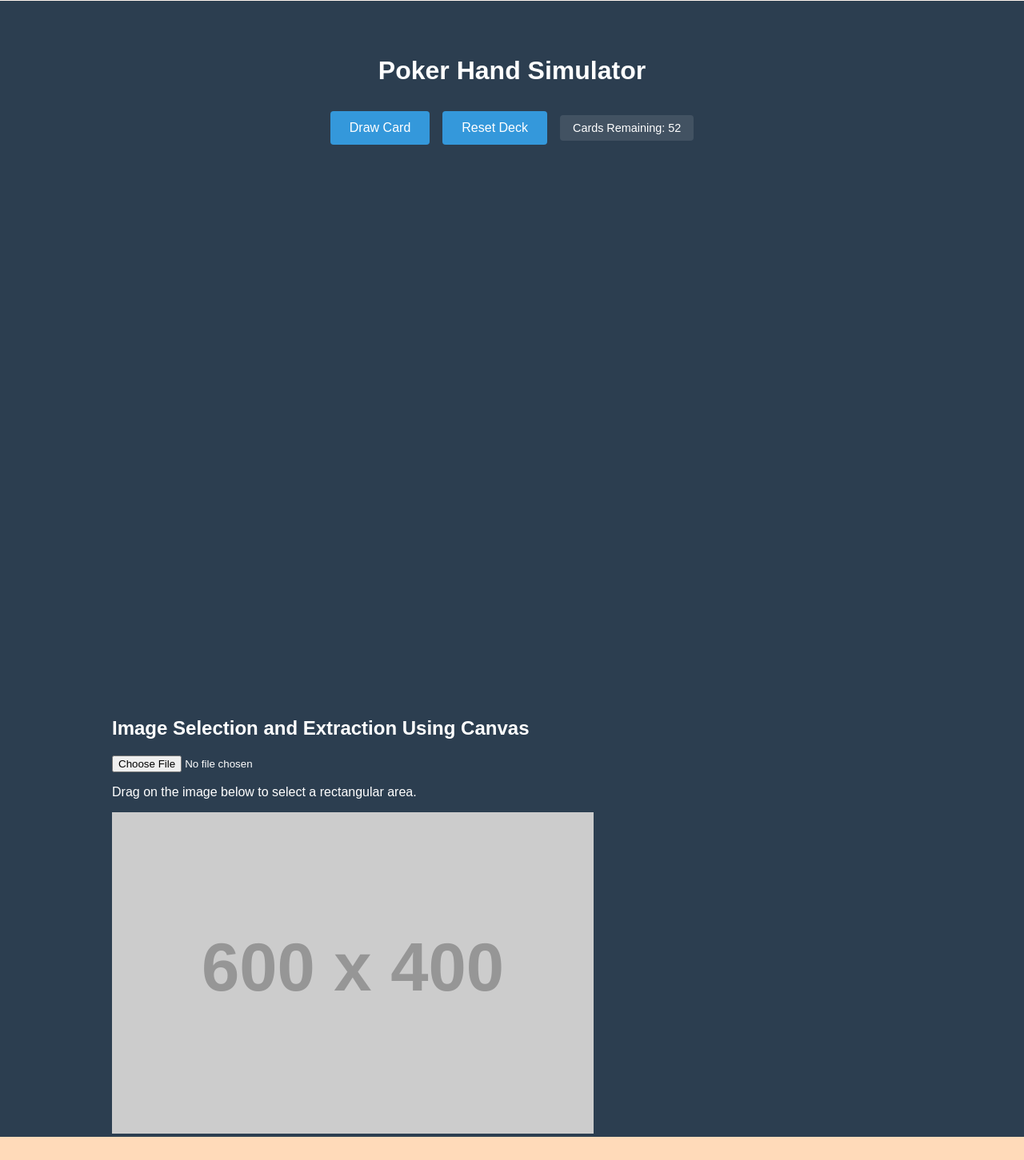
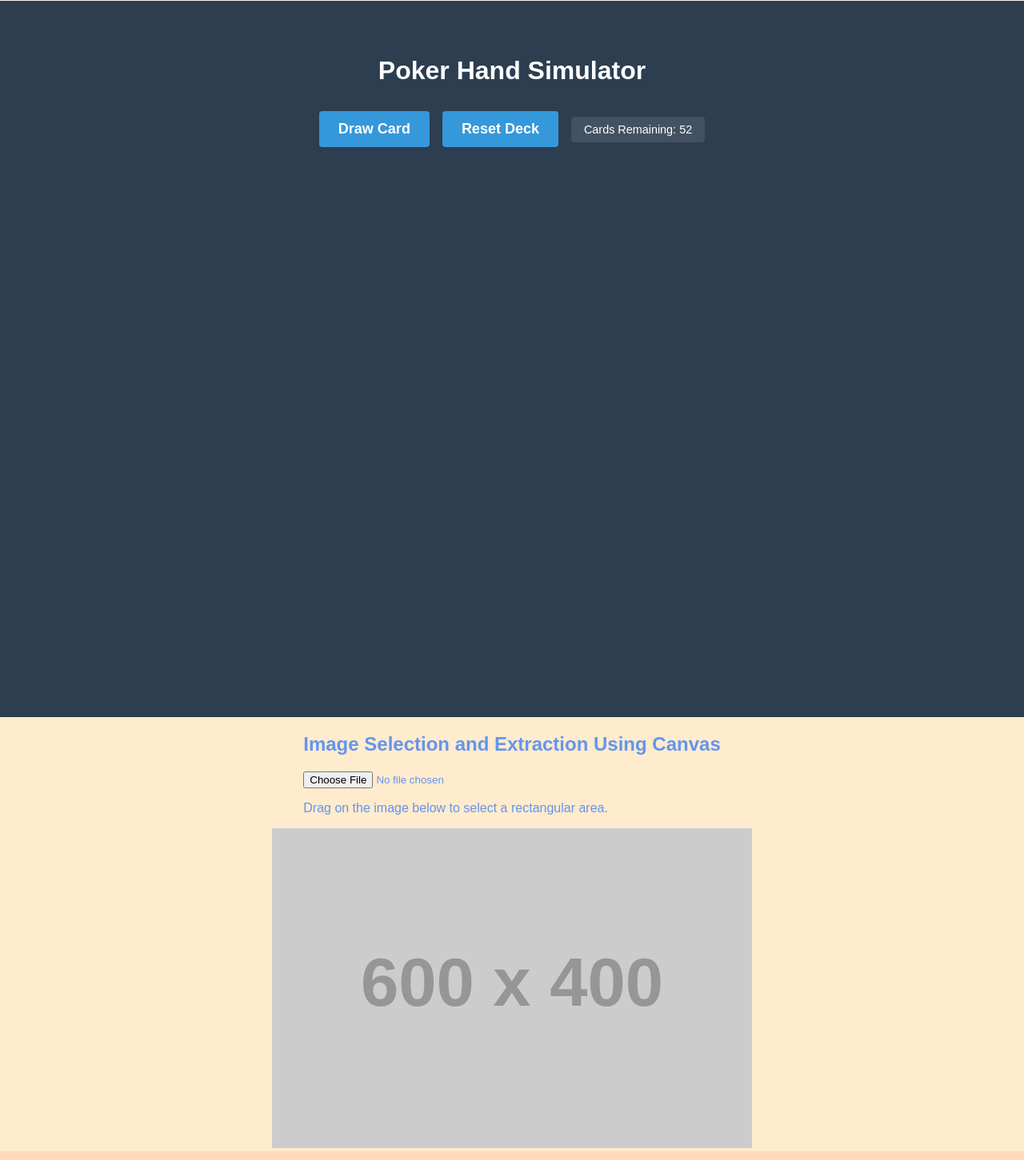
Before and after one commit to Deepaksingam/Porfolio, a React (Create React App) app: page /homeScreen in a window 1280 px wide. Shown: the part 840-2291 px from the top of the page at 80% size. Built offline with nearby package versions, Linux system fonts and the light colour scheme.

Commit message:
final changes

```diff
--- a/src/App.js
+++ b/src/App.js
@@ -1,32 +1,23 @@
 import React, { Suspense, lazy } from "react";
 import "./App.css";
-import {BrowserRouter as Router, Routes, Route, Navigate } from "react-router-dom";
-import HomeScreen from "./Pages/HomeScreen";
-import Blog from "./Pages/Blog";
-import CardGame from "./Pages/CardGame";
-import ImageExtraction from "./Pages/ImageExtraction";
+import { Routes, Route, Navigate } from "react-router-dom";
 import Navbar from "./Components/Navbar";
 import Footer from "./Components/Footer";
 import Loader from "./Components/Loader";
 function App() {
+  const Home = lazy(() => import("../src/Pages/HomeScreen"));
+
   return (
     <>
-      <Navbar/>
+      <Navbar />
       <Suspense fallback={<Loader />}>
-
-    <Routes>
-      <Route path="/" element={<Navigate to="/homeScreen" />} />
-      <Route path="/homeScreen" element={<HomeScreen />} />
-      <Route path="/cardGame" element={<CardGame />} />
-      <Route path="/imageExtraction" element={<ImageExtraction />} />
-      <Route path="/blog" element={<Blog />} />
-    </Routes>
-    </Suspense>
-
-          <Footer/>
-
+        <Routes>
+          <Route path="/" element={<Navigate to="/homeScreen" />} />
+          <Route path="/homeScreen" element={<Home />} />
+        </Routes>
+      </Suspense>
+      <Footer />
     </>
-
   );
 }
 
--- a/src/Pages/CardGame/index.css
+++ b/src/Pages/CardGame/index.css
@@ -166,3 +166,9 @@ button:disabled {
     min-height: 250px;
   }
 }
+
+.buttonCard{
+  font-family: fantasy;
+  font-weight: 600;
+  font-size: 18px;
+}
--- a/src/Pages/CardGame/index.js
+++ b/src/Pages/CardGame/index.js
@@ -70,10 +70,10 @@ export default function CardGame() {
       <h1>Poker Hand Simulator</h1>
 
       <div className="controls">
-        <button onClick={drawCard} disabled={deck.length === 45}>
+        <button onClick={drawCard} disabled={deck.length === 45} className='buttonCard'>
           Draw Card
         </button>
-        <button onClick={resetDeck}>Reset Deck</button>
+        <button onClick={resetDeck} className='buttonCard'>Reset Deck</button>
         <div className="counter">Cards Remaining: {deck.length}</div>
       </div>
 
--- a/src/Pages/ImageExtraction/index.css
+++ b/src/Pages/ImageExtraction/index.css
@@ -1,20 +1,28 @@
-.sectionBox
-{
-    max-width: 1000px;
-    margin: auto;
-    font-family: fantasy;
+.sectionBox {
+  max-width: "100%";
+  margin: auto;
+  font-family: fantasy;
+  background-color: blanchedalmond;
+  color: cornflowerblue;
 }
-
-.canvasBox
-{
-    border: '1px solid #ccc';
-    cursor: 'crosshair';
-    max-width: '100%' ;
+.pageAlignment {
+  display: flex;
+  flex-direction: column;
+  align-items: center;
 }
-.croppedImageBox{
-    margin: 20px 0 20px 0;
-    padding: 20px 0 20px 0;
+.canvasBox {
+  border: "1px solid #ccc";
+  cursor: "crosshair";
+  max-width: "100%";
 }
-.croppedImage{
-    border: '1px solid #ccc'; max-width: '100%' ;
+.croppedImageBox {
+  margin: 20px 0 20px 0;
+  padding: 20px 0 20px 0;
+  display: flex;
+  flex-direction: column;
+  align-items: center;
 }
+.croppedImage {
+  border: "1px solid #ccc";
+  max-width: "100%";
+}
--- a/src/Pages/ImageExtraction/index.jsx
+++ b/src/Pages/ImageExtraction/index.jsx
@@ -1,10 +1,10 @@
-import React, { useRef, useState, useEffect } from 'react';
+import React, { useRef, useState, useEffect } from "react";
 import "./index.css";
-const DEFAULT_IMAGE = 'https://via.placeholder.com/600x400.png?text=Default+Image';
+const DEFAULT_IMAGE =
+  "https://via.placeholder.com/600x400.png?text=Default+Image";
 
 export default function ImageExtraction() {
   const canvasRef = useRef(null);
-  const selectionCanvasRef = useRef(null);
   const imgRef = useRef(new Image());
 
   const [imageSrc, setImageSrc] = useState(DEFAULT_IMAGE);
@@ -17,7 +17,7 @@ export default function ImageExtraction() {
   // Load image and draw on canvas whenever imageSrc changes
   useEffect(() => {
     const canvas = canvasRef.current;
-    const ctx = canvas.getContext('2d');
+    const ctx = canvas.getContext("2d");
     const img = imgRef.current;
 
     img.onload = () => {
@@ -37,7 +37,7 @@ export default function ImageExtraction() {
   useEffect(() => {
     if (!selection) return;
     const canvas = canvasRef.current;
-    const ctx = canvas.getContext('2d');
+    const ctx = canvas.getContext("2d");
     const img = imgRef.current;
 
     // Redraw image first
@@ -45,9 +45,9 @@ export default function ImageExtraction() {
     ctx.drawImage(img, 0, 0);
 
     // Draw semi-transparent selection rectangle
-    ctx.strokeStyle = 'red';
+    ctx.strokeStyle = "red";
     ctx.lineWidth = 2;
-    ctx.fillStyle = 'rgba(255, 0, 0, 0.3)';
+    ctx.fillStyle = "transparent";
     ctx.strokeRect(selection.x, selection.y, selection.width, selection.height);
     ctx.fillRect(selection.x, selection.y, selection.width, selection.height);
   }, [selection]);
@@ -92,8 +92,8 @@ export default function ImageExtraction() {
 
     // Extract selected portion
     const canvas = canvasRef.current;
-    const tempCanvas = document.createElement('canvas');
-    const tempCtx = tempCanvas.getContext('2d');
+    const tempCanvas = document.createElement("canvas");
+    const tempCtx = tempCanvas.getContext("2d");
 
     tempCanvas.width = selection.width;
     tempCanvas.height = selection.height;
@@ -129,30 +129,34 @@ export default function ImageExtraction() {
   };
 
   return (
-    <div className='sectionBox'>
+    <div className="sectionBox">
+      <div className="pageAlignment">
+        <div>
           <h2>Image Selection and Extraction Using Canvas</h2>
-
           <input type="file" accept="image/*" onChange={handleFileChange} />
           <p>Drag on the image below to select a rectangular area.</p>
-
+        </div>
+        <div>
           <canvas
             ref={canvasRef}
-        style={{ border: '1px solid #ccc', cursor: 'crosshair', maxWidth: '100%' }}
+            className="canvasBox"
             onMouseDown={handleMouseDown}
             onMouseMove={handleMouseMove}
             onMouseUp={handleMouseUp}
           />
 
           {croppedDataUrl && (
-        <div style={{ marginTop: 20 }}>
+            <div className="croppedImageBox">
               <h3>Cropped Image:</h3>
               <img
                 src={croppedDataUrl}
                 alt="Cropped selection"
-            style={{ border: '1px solid #ccc', maxWidth: '100%' }}
+                className="croppedImage"
               />
             </div>
           )}
         </div>
+      </div>
+    </div>
   );
 }
```
Lines whose indentation alone changed are shown as unchanged.
